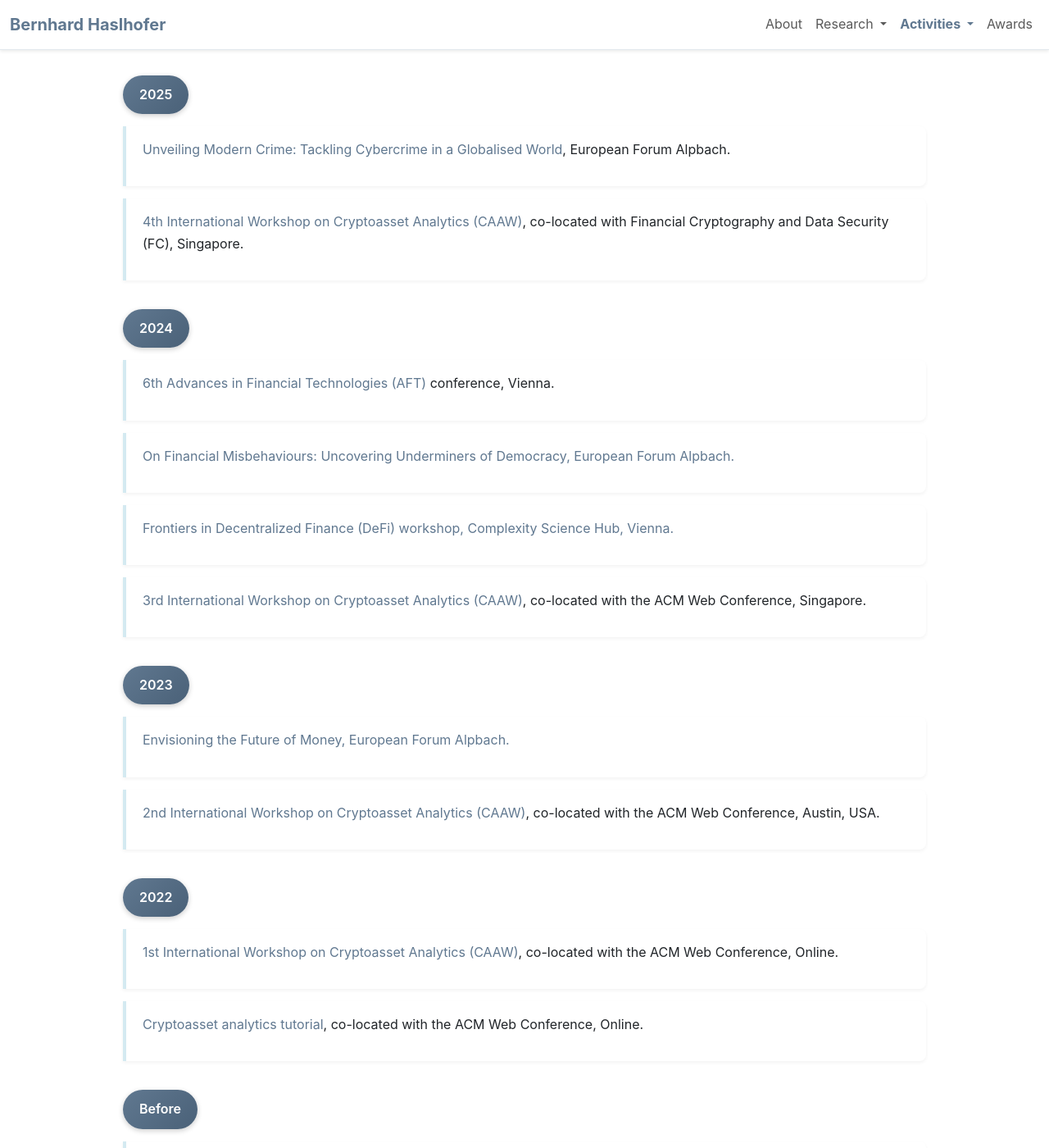
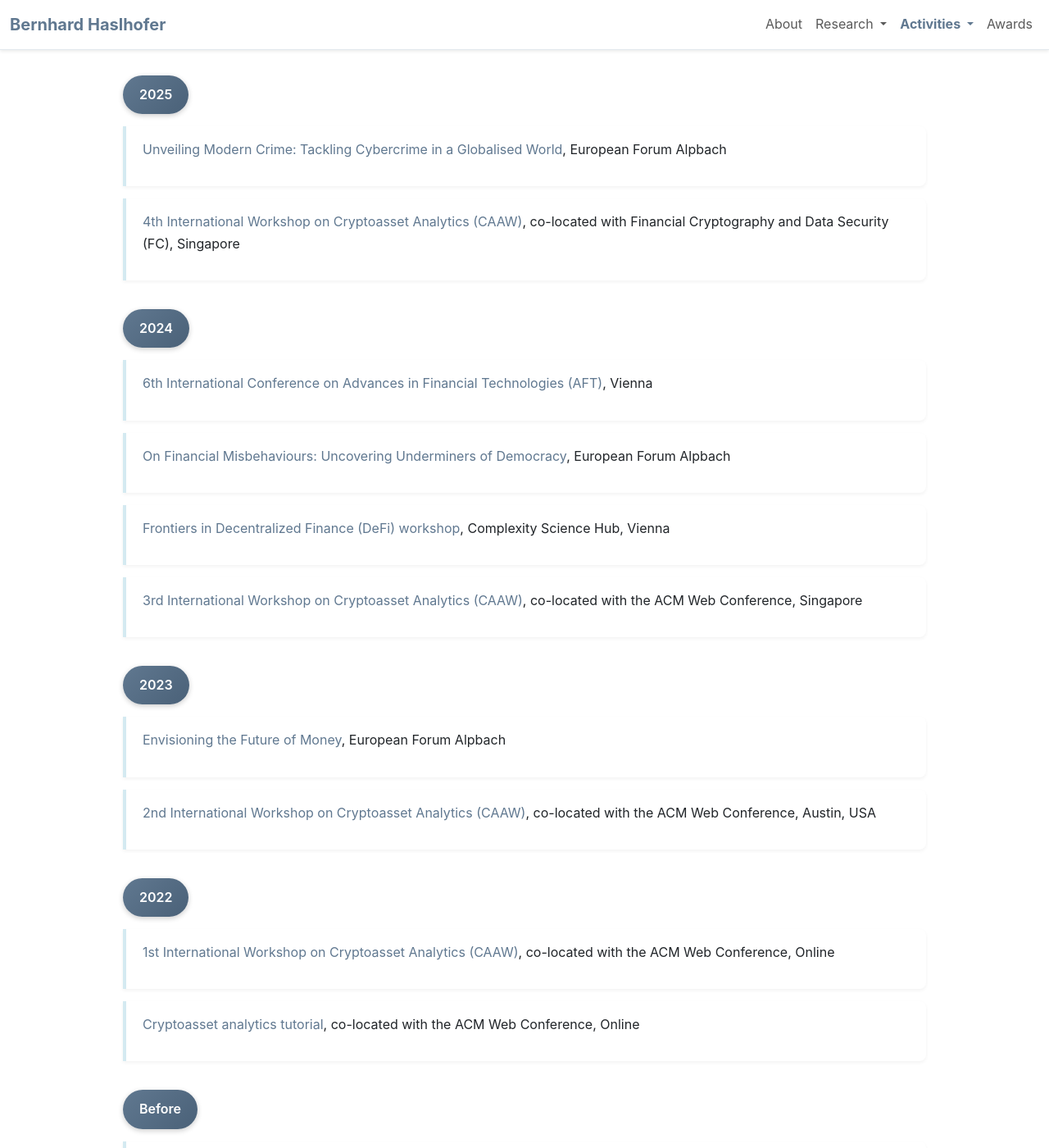
Before and after one commit to behas/behas.github.com, a Jekyll site: the page built from events.html, in a window 1280 px wide and 1400 px high, scrolled down 262 px. Shown: the whole window at 82% size. Built offline with Jekyll 4.4.1, drawn with Linux system fonts in a browser that asks for light colours; a style sheet for code colours, icons or effects is not loaded; some of the changed text lies outside the part shown.

Commit message:
add events template

```diff
--- a/_data/news.yml
+++ b/_data/news.yml
@@ -1,7 +1,7 @@
 - date: 2025-08-18
   news: |
     I am co-organizing the seminar
-    <a href="https://www.alpbach.org/sessions/unveiling-modern-crime-tackling-cybercrime-in-a-globalised-world" target="_blank">"Unveiling Modern Crime: Tackling Cybercrime in a Globalised World"</a>
+    <a href="https://www.alpbach.org/sessions/unveiling-modern-crime-tackling-cybercrime-in-a-globalised-world" target="_blank">Tackling Cybercrime in a Globalised World</a>
     at the European Forum Alpbach.
 
 - date: 2025-05-24
--- /dev/null
+++ b/_includes/event.html
@@ -0,0 +1,22 @@
+<p>
+{% assign event = include.event -%}
+{% if event.url -%}
+<a href="{{ event.url }}" target="_blank">{{ event.title }}</a>
+{%- elsif event.urls -%}
+{{ event.title }} (
+{%- for link in event.urls -%}
+<a href="{{ link.url }}" target="_blank">{{ link.text }}</a>{% unless forloop.last %}, {% endunless %}
+{%- endfor -%}
+)
+{%- else -%}
+{{ event.title }}
+{%- endif -%}
+{%- if event.venue %}, {{ event.venue }}{% endif -%}
+{%- if event.slides %}
+ (slides:
+{%- for slide in event.slides -%}
+<a href="{{ slide.url }}" target="_blank">{{ slide.text }}</a>{% unless forloop.last %}, {% endunless %}
+{%- endfor -%}
+)
+{%- endif %}
+</p>
--- a/events.html
+++ b/events.html
@@ -14,100 +14,14 @@
     <p class="lead">I organized or co-organized the following events:</p>
   </div>
 
-  <div class="publication-year">2025</div>
+  {% for year_group in site.data.events %}
+    <div class="publication-year">{{ year_group.year }}</div>
 
-  <div class="publication-item">
-    <p>
-      <a href="https://www.alpbach.org/sessions/unveiling-modern-crime-tackling-cybercrime-in-a-globalised-world" target="_blank">Unveiling Modern Crime: Tackling Cybercrime in a Globalised World</a>, European Forum Alpbach.
-    </p>
-  </div>
-
-  <div class="publication-item">
-    <p><a href="https://caaw.io/2025/" target="_blank">4th International Workshop on Cryptoasset Analytics (CAAW)</a>, co-located with Financial Cryptography and Data Security (FC), Singapore.</p>
-  </div>
-
-  <div class="publication-year">2024</div>
-
-  <div class="publication-item">
-    <p><a href="https://aftconf.github.io/aft24/index.html" target="_blank">6th Advances in Financial Technologies (AFT)</a> conference, Vienna.</p>
-  </div>
-
-  <div class="publication-item">
-    <p><a href="https://www.alpbach.org/sessions/on-financial-misbehaviours-uncovering-underminers-of-democracy" target="_blank">On Financial Misbehaviours: Uncovering Underminers of Democracy, European Forum Alpbach.</p>
-  </div>
-
-  <div class="publication-item">
-    <p><a href="https://csh.ac.at/events/frontiers-in-defi/" target="_blank">Frontiers in Decentralized Finance (DeFi) workshop, Complexity Science Hub, Vienna.</p>
-  </div>
-
-  <div class="publication-item">
-    <p><a href="https://caaw.io/2024/" target="_blank">3rd International Workshop on Cryptoasset Analytics (CAAW)</a>, co-located with the ACM Web Conference, Singapore.</p>
-  </div>
-
-  <div class="publication-year">2023</div>
-
-  <div class="publication-item">
-    <p><a href="https://www.alpbach.org" target="_blank">Envisioning the Future of Money, European Forum Alpbach.</p>
-  </div>
-
-  <div class="publication-item">
-    <p><a href="https://caaw.io/2023/" target="_blank">2nd International Workshop on Cryptoasset Analytics (CAAW)</a>, co-located with the ACM Web Conference, Austin, USA.</p>
-  </div>
-
-  <div class="publication-year">2022</div>
-
-  <div class="publication-item">
-    <p><a href="https://caaw.io/2023/" target="_blank">1st International Workshop on Cryptoasset Analytics (CAAW)</a>, co-located with the ACM Web Conference, Online.</p>
-  </div>
-
-  <div class="publication-item">
-    <p><a href="https://cryptoassetanalytics.net/tutorial/" target="_blank">Cryptoasset analytics tutorial</a>, co-located with the ACM Web Conference, Online.</p>
-  </div>
-
-  <div class="publication-year">Before</div>
-
-  <div class="publication-item">
-    <p><a href="https://id.univie.ac.at/news-und-events/detailansicht-news-und-events/news/panel-discussion-from-crypto-to-corporate-currencies/?tx_news_pi1%5Bcontroller%5D=News&tx_news_pi1%5Baction%5D=detail&cHash=0f4867dd97b490b9aa8e5bf20278c406">Panel: From Crypto- to Corporate Currencies?</a>, Vienna, 2019</p>
-  </div>
-
-  <div class="publication-item">
-    <p><a href="https://www.ait.ac.at/ueber-das-ait/center/center-for-digital-safety-security/fairs-events/symposium-on-post-bitcoin-cryptocurrencies/">Symposium on Post-Bitcoin Cryptocurrencies</a>, Vienna, 2018</p>
-  </div>
-
-  <div class="publication-item">
-    <p><a href="https://2017.semantics.cc/" title="SEMANTICS 2017">13th International Conference on Semantic Systems (SEMANTICS 2017)</a>, Data Science track chair</p>
-  </div>
-
-  <div class="publication-item">
-    <p><a href="http://semantics.cc/satellite-events/1st-workshop-data-science-methods-technology-and-applications-dsci15" title="1st Workshop on Data Science: Methods, Technology and Applications (DSci15)">1st Workshop on Data Science: Methods, Technology and Applications (DSci15)</a>, co-located with <a href="http://semantics.cc">SEMANTICS 2015</a></p>
-  </div>
-
-  <div class="publication-item">
-    <p><a href="http://icwe2011.webengineering.org/" title="ICWE 2011">11th International Conference on Web Engineering (ICWE 2011)</a>, Doctoral consortium co-chair</p>
-  </div>
-
-  <div class="publication-item">
-    <p>Web of Data in the Context of Multimedia at <a href="http://www.samt2009.org/" title="SAMT 2009 | 4th International Conference on Semantic and Digital Media Technologies | Graz, Austria - Dec 2-4, 2009">SAMT2009</a>, Graz, Austria (slides: <a href="http://www.slideshare.net/bhaslhofer/samt09-web-of-data-tutorial-part-1" title="SAMT09 - Web of Data Tutorial - Part 1">1</a>, <a href="http://www.slideshare.net/bhaslhofer/samt09-web-of-data-tutorial-part-2" title="SAMT09 - Web of Data Tutorial - Part 2">2</a>)</p>
-  </div>
-
-  <div class="publication-item">
-    <p><a href="http://dc2008.de/" title="DC 2008 -  International Conference on Dublin Core and Metadata Applications">International Conference on Dublin Core and Metadata Applications (DC 2008)</a>, Poster chair</p>
-  </div>
-
-  <div class="publication-item">
-    <p><a href="http://linkeddatacamp.org/wiki/LinkedDataCampVienna2009" title="LinkedDataCampVienna2009 - Linked Data Camp">Linked Data Camp 2009</a>, Museumsquartier (MQ) Vienna</p>
-  </div>
-
-  <div class="publication-item">
-    <p><a href="http://iisv029.joanneum.at/" title="Web of Data Practitioner’s Days 2008">Web of Data Practitioner’s Days 2008</a>, University of Vienna</p>
-  </div>
-
-  <div class="publication-item">
-    <p><a href="http://www.vldb.org/conf/2007/" title="VLDB 2007 - 33rd Very Large Data Bases Conference - Electronic Proceedings">Very Large Databases Conference (VLDB 2007)</a>, local organization</p>
-  </div>
-
-  <div class="publication-item">
-    <p>Semantic Digital Libraries Tutorial (<a href="http://www2007.org/tutorial-T9.php" title="WWW2007: Program">WWW2007</a>, <a href="http://www.eswc2007.org/tutorials.php#semdl" title="4th European Semantic Web Conference 2007">ESWC2007</a>, <a href="http://www.jcdl.org/archived-conf-sites/jcdl2006/program/tutorials/semantic-digital-libraries/index.html" title="JCDL 2006   &raquo; Semantic Digital Libraries">JCDL2006</a>)</p>
-  </div>
+    {% for event in year_group.items %}
+      <div class="publication-item">
+        {% include event.html event=event %}
+      </div>
+    {% endfor %}
+  {% endfor %}
 
 </div>
```
Also changed, not shown: _data/events.yml (added, +103 -0 lines).
